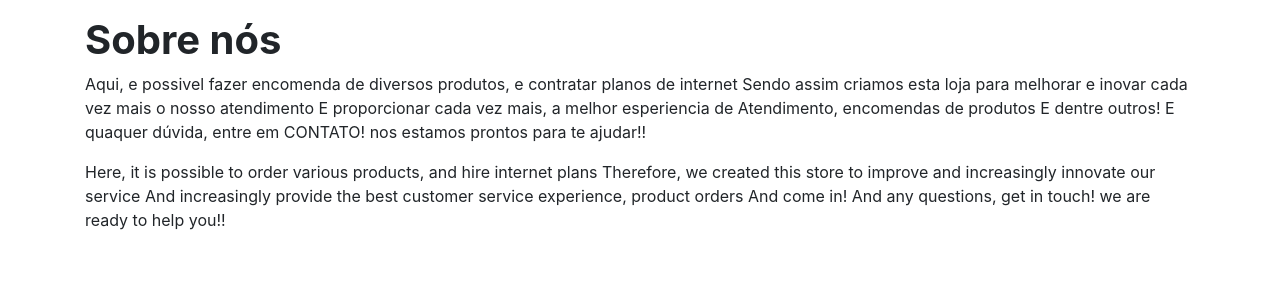
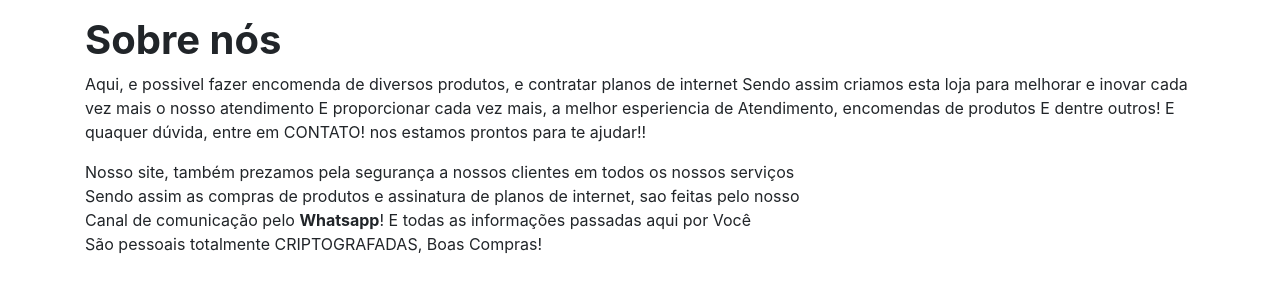
Before and after one commit to spinho010/imperio, a Django app: page /about/ in a window 1280 px wide. Shown: the part 79-379 px from the top of the page. Run offline with Django 3.2, Linux system fonts and the light colour scheme.

```diff
--- a/templates/about.html
+++ b/templates/about.html
@@ -53,9 +53,9 @@
         E dentre outros! E quaquer dúvida, entre em CONTATO! nos estamos prontos para te ajudar!!
     </p>
     <p>
-        Here, it is possible to order various products, and hire internet plans
-        Therefore, we created this store to improve and increasingly innovate our service
-        And increasingly provide the best customer service experience, product orders
-        And come in! And any questions, get in touch! we are ready to help you!!
+        Nosso site, também prezamos pela segurança a nossos clientes em todos os nossos serviços <br>
+        Sendo assim as compras de produtos e assinatura de planos de internet, sao feitas pelo nosso <br>
+        Canal de comunicação pelo <strong>Whatsapp</strong>! E todas as informações passadas aqui por Você <br>
+        São pessoais totalmente CRIPTOGRAFADAS, Boas Compras!
     </p>
 </div>
```
Also changed, not shown: templates/produtos_loja.html (+6 -6 lines).
